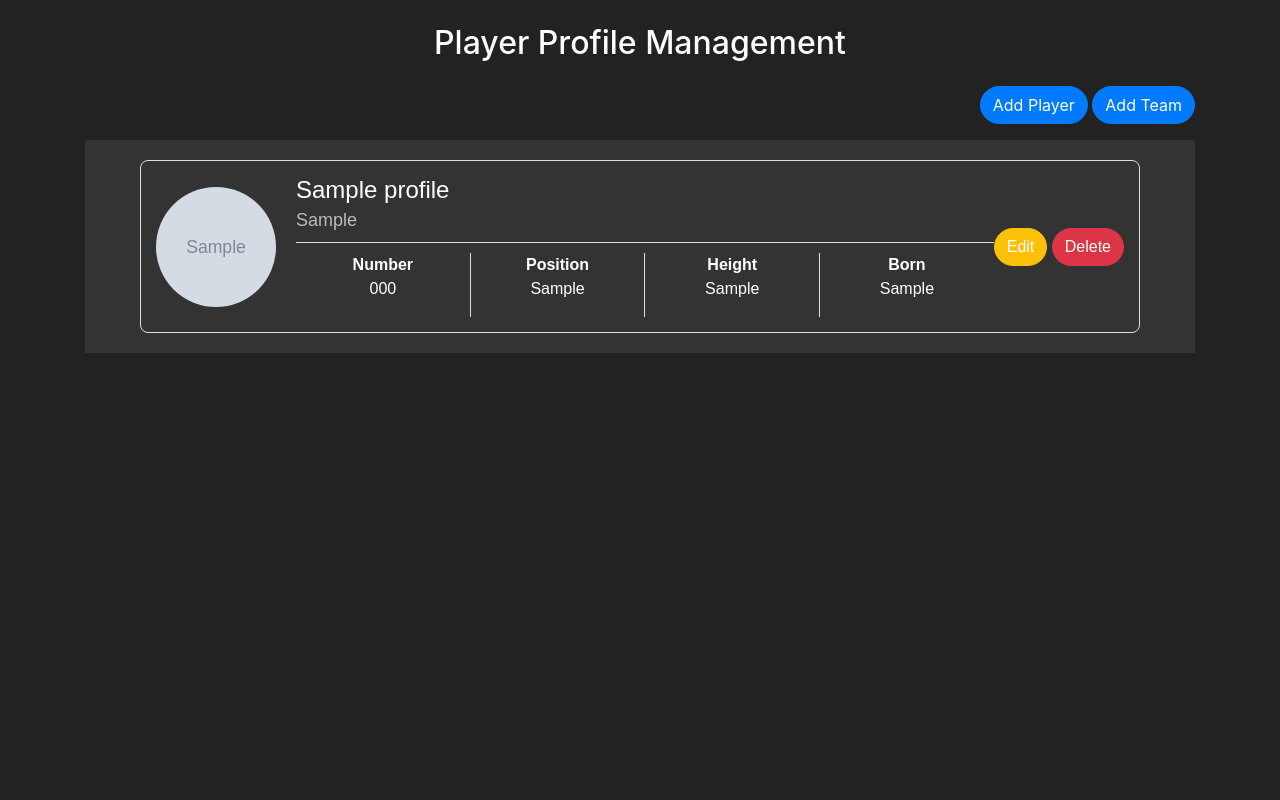
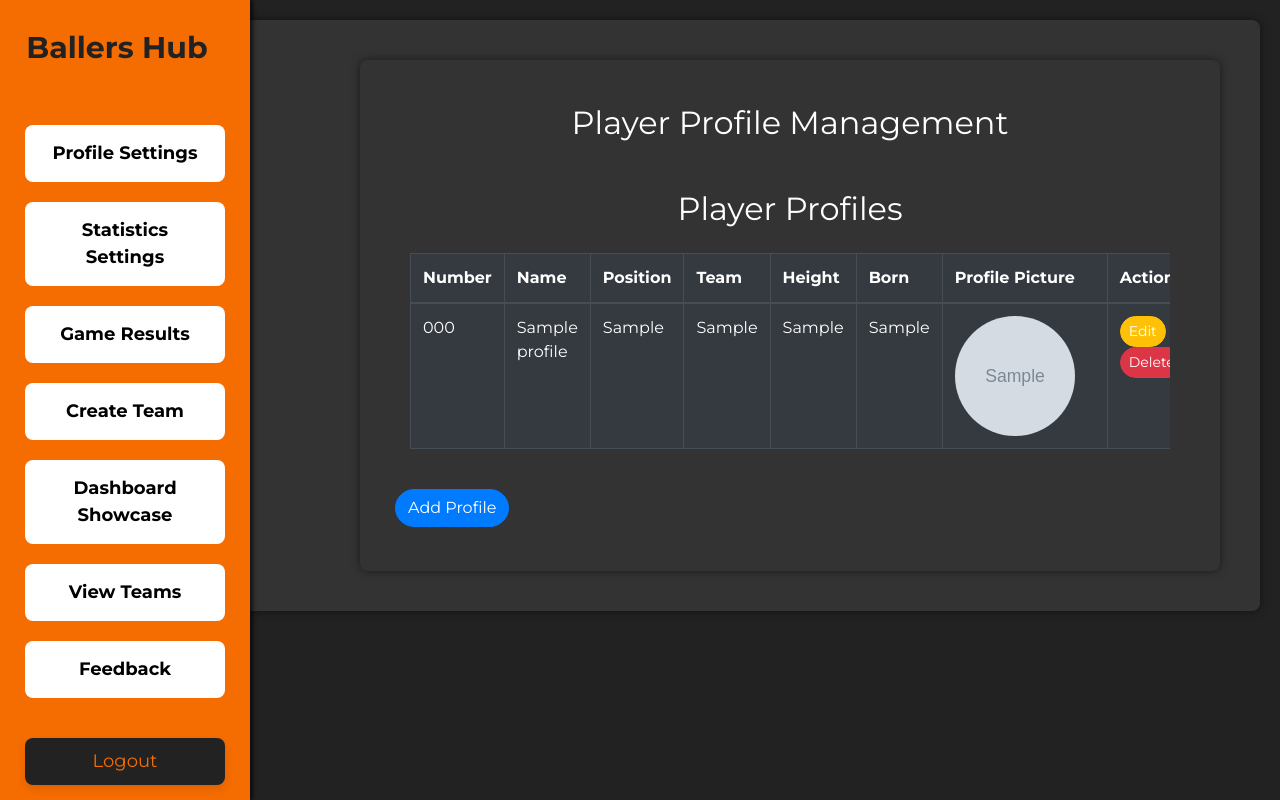
Before and after one commit to Giinno/capbackup, a PHP site: page /profile-cms.php in a window 1280 px wide. Run offline with PHP 8.4, Linux system fonts and the light colour scheme; tables that the repository leaves empty or names only in its code hold one stand-in row (values such as "Sample post"); grey boxes marked "Sample" are stand-in pictures; some libraries are stand-ins or nearby versions.

Commit message:
profile-cms.php

```diff
--- a/profile-cms.php
+++ b/profile-cms.php
@@ -1,19 +1,114 @@
 <!DOCTYPE html>
 <html lang="en">
+
 <head>
     <meta charset="UTF-8">
     <meta name="viewport" content="width=device-width, initial-scale=1.0">
     <title>Player Profile Management</title>
     <link href="https://maxcdn.bootstrapcdn.com/bootstrap/4.5.2/css/bootstrap.min.css" rel="stylesheet">
+    <link href="https://fonts.googleapis.com/css2?family=Montserrat:wght@400;700&display=swap" rel="stylesheet">
     <style>
         body {
             background-color: #222222;
             color: #ffffff;
-            margin: 10px;
+            font-family: 'Montserrat', sans-serif;
+            overflow-x: hidden;
         }
+
+        .sidebar {
+            height: 100vh;
+            width: 250px;
+            background-color: #f56C00;
+            position: fixed;
+            top: 0;
+            left: 0;
+            display: flex;
+            flex-direction: column;
+            align-items: center;
+            padding-top: 20px;
+            box-shadow: 2px 0 5px rgba(0, 0, 0, 0.5);
+            transition: transform 0.3s ease;
+        }
+
+        .sidebar.hidden {
+            transform: translateX(-100%);
+        }
+
+        .navbar-brand {
+            font-weight: bold;
+            color: #222222 !important;
+            margin-bottom: 40px;
+        }
+
+        .sidebar a {
+            font-size: 18px;
+            text-decoration: none;
+            color: #222222;
+            padding: 15px 20px;
+            text-align: center;
+            width: 80%;
+            margin: 10px 0;
+            border-radius: 8px;
+            transition: background-color 0.3s, color 0.3s, box-shadow 0.3s, transform 0.3s;
+            background-color: #ffffff;
+            color: black;
+            font-weight: bold;
+        }
+
+        .sidebar a:hover {
+            background-color: #f56C00;
+            color: #ffffff;
+            box-shadow: 0 8px 16px rgba(0, 0, 0, 0.2);
+        }
+
+        .content {
+            margin-left: 250px;
+            padding: 20px;
+            transition: margin-left 0.3s ease;
+        }
+
+        .content-container {
+            background-color: #333333;
+            padding: 20px;
+            border-radius: 8px;
+            box-shadow: 0 0 10px rgba(0, 0, 0, 0.5);
+            margin-left: -100px;
+        }
+
+        h1 {
+            color: #f56C00;
+        }
+
+        .logout-button {
+            margin-top: auto;
+            padding: 10px 20px;
+            background-color: #222222;
+            color: #f56C00;
+            border: none;
+            cursor: pointer;
+            font-size: 18px;
+            text-align: center;
+            width: 80%;
+            transition: background-color 0.3s, color 0.3s, box-shadow 0.3s, transform 0.3s;
+            border-radius: 8px;
+            box-shadow: 0 4px 8px rgba(0, 0, 0, 0.1);
+            margin-bottom: 15px;
+        }
+
+        .logout-button:hover {
+            background-color: #f56C00;
+            color: #ffffff;
+            box-shadow: 0 8px 16px rgba(0, 0, 0, 0.2);
+            transform: translateY(-5px);
+        }
+
         .form-group label {
             font-weight: bold;
         }
+        label{
+            color: #121212;
+        }
+
         .profile-container {
             display: flex;
             align-items: center;
@@ -21,10 +116,10 @@
             padding: 15px;
             max-width: 1000px;
             margin: 20px auto;
-            font-family: Arial, sans-serif;
             background-color: #333333;
             border-radius: 8px;
         }
+
         .profile-picture {
             width: 120px;
             height: 120px;
@@ -32,19 +127,23 @@
             object-fit: cover;
             margin-right: 20px;
         }
+
         .profile-info {
             flex-grow: 1;
         }
+
         .profile-info h1 {
             margin: 0;
             font-size: 24px;
             color: #ffffff;
         }
+
         .profile-info h2 {
             margin: 5px 0;
             font-size: 18px;
             color: #bbbbbb;
         }
+
         .stats {
             display: flex;
             justify-content: space-between;
@@ -52,27 +151,74 @@
             border-top: 1px solid #ddd;
             padding-top: 10px;
         }
+
         .stats div {
             text-align: center;
             flex: 1;
             padding: 0 10px;
         }
+
         .stats div:not(:last-child) {
             border-right: 1px solid #ddd;
         }
+
         .additional-info {
             margin-top: 10px;
             color: #bbbbbb;
         }
-        .btn-primary, .btn-secondary, .btn-warning, .btn-danger {
+
+        .btn-primary,
+        .btn-secondary,
+        .btn-warning,
+        .btn-danger {
             border-radius: 20px;
         }
-        .btn-primary, .btn-warning, .btn-danger {
+
+        .btn-primary,
+        .btn-warning,
+        .btn-danger {
             color: #ffffff;
         }
+        h5 {
+            color: #222222;
+        }
     </style>
+    <script>
+        function loadPage(page) {
+            const xhr = new XMLHttpRequest();
+            xhr.open('GET', page, true);
+            xhr.onreadystatechange = function () {
+                if (xhr.readyState === 4 && xhr.status === 200) {
+                    document.getElementById('content-container').innerHTML = xhr.responseText;
+                }
+            };
+            xhr.send();
+        }
+
+        function logout() {
+            window.location.href = 'login.php';
+        }
+
+        window.onload = function () {
+            loadPage('profile-cms.php');
+        };
+    </script>
 </head>
+
 <body>
+    <div class="sidebar">
+        <p class="navbar-brand" style="font-size: 30px;">Ballers Hub</p>
+        <a href="#">Profile Settings</a>
+        <a href="stats-cms.php">Statistics Settings</a>
+        <a href="gamresult.php">Game Results</a>
+        <a href="CreateTeam.php">Create Team</a>
+        <a href="edit-card-content.php">Dashboard Showcase</a>
+        <a href="viewteams.php">View Teams</a>
+        <a href="Feedback.php">Feedback</a>
+        <button class="logout-button" onclick="logout()">Logout</button>
+    </div>
+    <div class="content">
+        <div id="content-container" class="content-container">
             <div class="container">
                 <h2 class="text-center my-4">Player Profile Management</h2>
 
@@ -137,163 +283,166 @@
                     }
                 }
 
-    // Fetch all profiles for display
+                // Fetch profiles
                 $sql = "SELECT * FROM profiles";
                 $result = $conn->query($sql);
                 ?>
 
-    <!-- Add Player Form -->
-    <div class="text-right mb-3">
-        <button type="button" class="btn btn-primary" onclick="showAddPlayerForm()">Add Player</button>
-        <button type="button" class="btn btn-primary" onclick="window.location.href='CreateTeam.php'">Add Team</button>
-    </div>
-    <div id="addPlayerForm" class="mb-3" style="display: none;">
-        <form action="profile-cms.php" method="post" enctype="multipart/form-data">
-            <div class="form-group">
-                <label for="playerNumber">Number:</label>
-                <input type="number" name="number" id="playerNumber" class="form-control" required>
-            </div>
-            <div class="form-group">
-                <label for="playerName">Name:</label>
-                <input type="text" name="name" id="playerName" class="form-control" required>
-            </div>
-            <div class="form-group">
-                <label for="playerPosition">Position:</label>
-                <div>
-                    <input type="radio" name="position" value="Point Guard"> Point Guard <br>
-                    <input type="radio" name="position" value="Shooting Guard"> Shooting Guard <br>
-                    <input type="radio" name="position" value="Small Forward"> Small Forward <br>
-                    <input type="radio" name="position" value="Power Forward"> Power Forward <br>
-                    <input type="radio" name="position" value="Center"> Center
-                </div>
-            </div>
-            <div class="form-group">
-                <label for="playerTeam">Team:</label>
-                <input type="text" name="team" id="playerTeam" class="form-control" required>
-            </div>
-            <div class="form-group">
-                <label for="playerHeight">Height:</label>
-                <input type="text" name="height" id="playerHeight" class="form-control" required>
-            </div>
-            <div class="form-group">
-                <label for="playerBorn">Born:</label>
-                <input type="date" name="born" id="playerBorn" class="form-control" required>
-            </div>
-            <div class="form-group">
-                <label for="playerProfilePicture">Profile Picture:</label>
-                <input type="file" name="profile_picture" id="playerProfilePicture" class="form-control-file">
-            </div>
-            <div class="text-right">
-                <button type="button" class="btn btn-secondary" onclick="hideAddPlayerForm()">Cancel</button>
-                <button type="submit" name="action" value="Add" class="btn btn-primary">Add Player</button>
-            </div>
-        </form>
-    </div>
-
-    <!-- Players List -->
-    <div class="list-group">
-        <?php while ($row = $result->fetch_assoc()): ?>
-            <div class="list-group-item" id="profile-<?php echo htmlspecialchars($row['name']); ?>" style="background-color: #333333; border: none; margin-bottom: 20px; padding: 0;">
-                <div class="profile-container">
-                    <img src="<?php echo htmlspecialchars($row['profile_picture']); ?>" alt="Profile Picture" class="profile-picture">
-                    <div class="profile-info">
-                        <h1><?php echo htmlspecialchars($row['name']); ?></h1>
-                        <h2><?php echo htmlspecialchars($row['team']); ?></h2>
-                        <div class="stats">
-                            <div>
-                                <strong>Number</strong>
-                                <p><?php echo htmlspecialchars($row['number']); ?></p>
-                            </div>
-                            <div>
-                                <strong>Position</strong>
-                                <p><?php echo htmlspecialchars($row['position']); ?></p>
-                            </div>
-                            <div>
-                                <strong>Height</strong>
-                                <p><?php echo htmlspecialchars($row['height']); ?></p>
-                            </div>
-                            <div>
-                                <strong>Born</strong>
-                                <p><?php echo htmlspecialchars($row['born']); ?></p>
+                <div class="container mt-5">
+                    <div class="row">
+                        <div class="col-md-12">
+                            <h2 class="text-center mb-4">Player Profiles</h2>
+                            <div class="table-responsive">
+                                <table class="table table-dark table-bordered">
+                                    <thead>
+                                        <tr>
+                                            <th>Number</th>
+                                            <th>Name</th>
+                                            <th>Position</th>
+                                            <th>Team</th>
+                                            <th>Height</th>
+                                            <th>Born</th>
+                                            <th>Profile Picture</th>
+                                            <th>Actions</th>
+                                        </tr>
+                                    </thead>
+                                    <tbody>
+                                        <?php
+                                        if ($result->num_rows > 0) {
+                                            while ($row = $result->fetch_assoc()) {
+                                                echo "<tr>
+                                                <td>{$row['number']}</td>
+                                                <td>{$row['name']}</td>
+                                                <td>{$row['position']}</td>
+                                                <td>{$row['team']}</td>
+                                                <td>{$row['height']}</td>
+                                                <td>{$row['born']}</td>
+                                                <td><img src='{$row['profile_picture']}' alt='Profile Picture' class='profile-picture'></td>
+                                                <td>
+                                                    <button class='btn btn-warning btn-sm' onclick='editProfile(" . json_encode($row) . ")'>Edit</button>
+                                                    <button class='btn btn-danger btn-sm' onclick='deleteProfile(\"{$row['name']}\")'>Delete</button>
+                                                </td>
+                                            </tr>";
+                                            }
+                                        } else {
+                                            echo "<tr><td colspan='8' class='text-center'>No profiles found</td></tr>";
+                                        }
+                                        ?>
+                                    </tbody>
+                                </table>
                             </div>
                         </div>
                     </div>
-                    <div class="text-right">
-                        <form action="profile-cms.php" method="post" style="display: inline;">
-                            <button type="button" class="btn btn-warning" onclick="editPlayer('<?php echo htmlspecialchars($row['name']); ?>')">Edit</button>
-                            <input type="hidden" name="name" value="<?php echo htmlspecialchars($row['name']); ?>">
-                            <button type="submit" name="action" value="Delete" class="btn btn-danger">Delete</button>
+                </div>
+
+                <!-- Modals for add/edit/delete profile -->
+                <div class="modal fade" id="profileModal" tabindex="-1" role="dialog" aria-labelledby="profileModalLabel" aria-hidden="true">
+                    <div class="modal-dialog" role="document">
+                        <div class="modal-content">
+                            <div class="modal-header">
+                                <h5 class="modal-title" id="profileModalLabel">Add/Edit Profile</h5>
+                                <button type="button" class="close" data-dismiss="modal" aria-label="Close">
+                                    <span aria-hidden="true">&times;</span>
+                                </button>
+                            </div>
+                            <div class="modal-body">
+                                <form id="profileForm" method="POST" enctype="multipart/form-data">
+                                    <div class="form-group">
+                                        <label for="name">Name</label>
+                                        <input type="text" class="form-control" id="name" name="name" required>
+                                    </div>
+                                    <div class="form-group">
+                                        <label for="number">Number</label>
+                                        <input type="number" class="form-control" id="number" name="number" required>
+                                    </div>
+                                    <div class="form-group">
+                                        <label for="position">Position</label>
+                                        <input type="text" class="form-control" id="position" name="position" required>
+                                    </div>
+                                    <div class="form-group">
+                                        <label for="team">Team</label>
+                                        <input type="text" class="form-control" id="team" name="team" required>
+                                    </div>
+                                    <div class="form-group">
+                                        <label for="height">Height</label>
+                                        <input type="text" class="form-control" id="height" name="height" required>
+                                    </div>
+                                    <div class="form-group">
+                                        <label for="born">Born</label>
+                                        <input type="date" class="form-control" id="born" name="born" required>
+                                    </div>
+                                    <div class="form-group">
+                                        <label for="profile_picture">Profile Picture</label>
+                                        <input type="file" class="form-control-file" id="profile_picture" name="profile_picture">
+                                    </div>
+                                    <input type="hidden" id="original_name" name="original_name">
+                                    <input type="hidden" id="action" name="action">
+                                    <button type="submit" class="btn btn-primary">Submit</button>
                                 </form>
                             </div>
                         </div>
                     </div>
-            <div class="list-group-item edit-form" id="edit-form-<?php echo htmlspecialchars($row['name']); ?>" style="display: none; background-color: #333333; border: none;">
-                <form action="profile-cms.php" method="post" enctype="multipart/form-data">
-                    <input type="hidden" name="original_name" value="<?php echo htmlspecialchars($row['name']); ?>">
-                    <div class="form-group">
-                        <label for="editPlayerNumber-<?php echo htmlspecialchars($row['name']); ?>">Number:</label>
-                        <input type="number" name="number" id="editPlayerNumber-<?php echo htmlspecialchars($row['name']); ?>" class="form-control" value="<?php echo htmlspecialchars($row['number']); ?>" required>
                 </div>
-                    <div class="form-group">
-                        <label for="editPlayerName-<?php echo htmlspecialchars($row['name']); ?>">Name:</label>
-                        <input type="text" name="name" id="editPlayerName-<?php echo htmlspecialchars($row['name']); ?>" class="form-control" value="<?php echo htmlspecialchars($row['name']); ?>" required>
+
+                <!-- Modal for delete confirmation -->
+                <div class="modal fade" id="deleteModal" tabindex="-1" role="dialog" aria-labelledby="deleteModalLabel" aria-hidden="true">
+                    <div class="modal-dialog" role="document">
+                        <div class="modal-content">
+                            <div class="modal-header">
+                                <h5 class="modal-title" id="deleteModalLabel" style="color: #121212;">Delete Profile</h5>
+                                <button type="button" class="close" data-dismiss="modal" aria-label="Close">
+                                    <span aria-hidden="true">&times;</span>
+                                </button>
                             </div>
-                    <div class="form-group">
-                        <label for="editPlayerPosition-<?php echo htmlspecialchars($row['name']); ?>">Position:</label>
-                        <div>
-                            <input type="radio" name="position" value="Point Guard" <?php if($row['position'] == 'Point Guard') echo 'checked'; ?>> Point Guard <br>
-                            <input type="radio" name="position" value="Shooting Guard" <?php if($row['position'] == 'Shooting Guard') echo 'checked'; ?>> Shooting Guard <br>
-                            <input type="radio" name="position" value="Small Forward" <?php if($row['position'] == 'Small Forward') echo 'checked'; ?>> Small Forward <br>
-                            <input type="radio" name="position" value="Power Forward" <?php if($row['position'] == 'Power Forward') echo 'checked'; ?>> Power Forward <br>
-                            <input type="radio" name="position" value="Center" <?php if($row['position'] == 'Center') echo 'checked'; ?>> Center
+                            <div class="modal-body" style="color: #121212;">
+                                Are you sure you want to delete this profile?
+                            </div>
+                            <div class="modal-footer">
+                                <form id="deleteForm" method="POST">
+                                    <input type="hidden" id="deleteName" name="name">
+                                    <input type="hidden" name="action" value="Delete">
+                                    <button type="button" class="btn btn-secondary" data-dismiss="modal">Cancel</button>
+                                    <button type="submit" class="btn btn-danger">Delete</button>
+                                </form>
                             </div>
                         </div>
-                    <div class="form-group">
-                        <label for="editPlayerTeam-<?php echo htmlspecialchars($row['name']); ?>">Team:</label>
-                        <input type="text" name="team" id="editPlayerTeam-<?php echo htmlspecialchars($row['name']); ?>" class="form-control" value="<?php echo htmlspecialchars($row['team']); ?>" required>
                     </div>
-                    <div class="form-group">
-                        <label for="editPlayerHeight-<?php echo htmlspecialchars($row['name']); ?>">Height:</label>
-                        <input type="text" name="height" id="editPlayerHeight-<?php echo htmlspecialchars($row['name']); ?>" class="form-control" value="<?php echo htmlspecialchars($row['height']); ?>" required>
                 </div>
-                    <div class="form-group">
-                        <label for="editPlayerBorn-<?php echo htmlspecialchars($row['name']); ?>">Born:</label>
-                        <input type="date" name="born" id="editPlayerBorn-<?php echo htmlspecialchars($row['name']); ?>" class="form-control" value="<?php echo htmlspecialchars($row['born']); ?>" required>
+
+                <button class="btn btn-primary my-4" data-toggle="modal" data-target="#profileModal" onclick="prepareAddProfile()">Add Profile</button>
             </div>
-                    <div class="form-group">
-                        <label for="editPlayerProfilePicture-<?php echo htmlspecialchars($row['name']); ?>">Profile Picture:</label>
-                        <input type="file" name="profile_picture" id="editPlayerProfilePicture-<?php echo htmlspecialchars($row['name']); ?>" class="form-control-file">
-                    </div>
-                    <div class="text-right">
-                        <button type="button" class="btn btn-secondary" onclick="cancelEdit('<?php echo htmlspecialchars($row['name']); ?>')">Cancel</button>
-                        <button type="submit" name="action" value="Update" class="btn btn-primary">Save Changes</button>
-                    </div>
-                </form>
-            </div>
-        <?php endwhile; ?>
         </div>
     </div>
 
     <script src="https://code.jquery.com/jquery-3.5.1.min.js"></script>
+    <script src="https://cdn.jsdelivr.net/npm/@popperjs/core@2.5.4/dist/umd/popper.min.js"></script>
     <script src="https://maxcdn.bootstrapcdn.com/bootstrap/4.5.2/js/bootstrap.min.js"></script>
     <script>
-function showAddPlayerForm() {
-    $('#addPlayerForm').show();
+        function prepareAddProfile() {
+            document.getElementById('profileForm').reset();
+            document.getElementById('profileModalLabel').innerText = 'Add Profile';
+            document.getElementById('action').value = 'Add';
+            document.getElementById('original_name').value = '';
         }
 
-function hideAddPlayerForm() {
-    $('#addPlayerForm').hide();
+        function editProfile(profile) {
+            document.getElementById('profileModalLabel').innerText = 'Edit Profile';
+            document.getElementById('name').value = profile.name;
+            document.getElementById('number').value = profile.number;
+            document.getElementById('position').value = profile.position;
+            document.getElementById('team').value = profile.team;
+            document.getElementById('height').value = profile.height;
+            document.getElementById('born').value = profile.born;
+            document.getElementById('original_name').value = profile.name;
+            document.getElementById('action').value = 'Update';
+            $('#profileModal').modal('show');
         }
 
-function editPlayer(name) {
-    $('#profile-' + CSS.escape(name)).hide();
-    $('#edit-form-' + CSS.escape(name)).show();
-}
-
-function cancelEdit(name) {
-    $('#edit-form-' + CSS.escape(name)).hide();
-    $('#profile-' + CSS.escape(name)).show();
+        function deleteProfile(name) {
+            document.getElementById('deleteName').value = name;
+            $('#deleteModal').modal('show');
         }
     </script>
 </body>
+
 </html>
```
Lines whose indentation alone changed are shown as unchanged.
